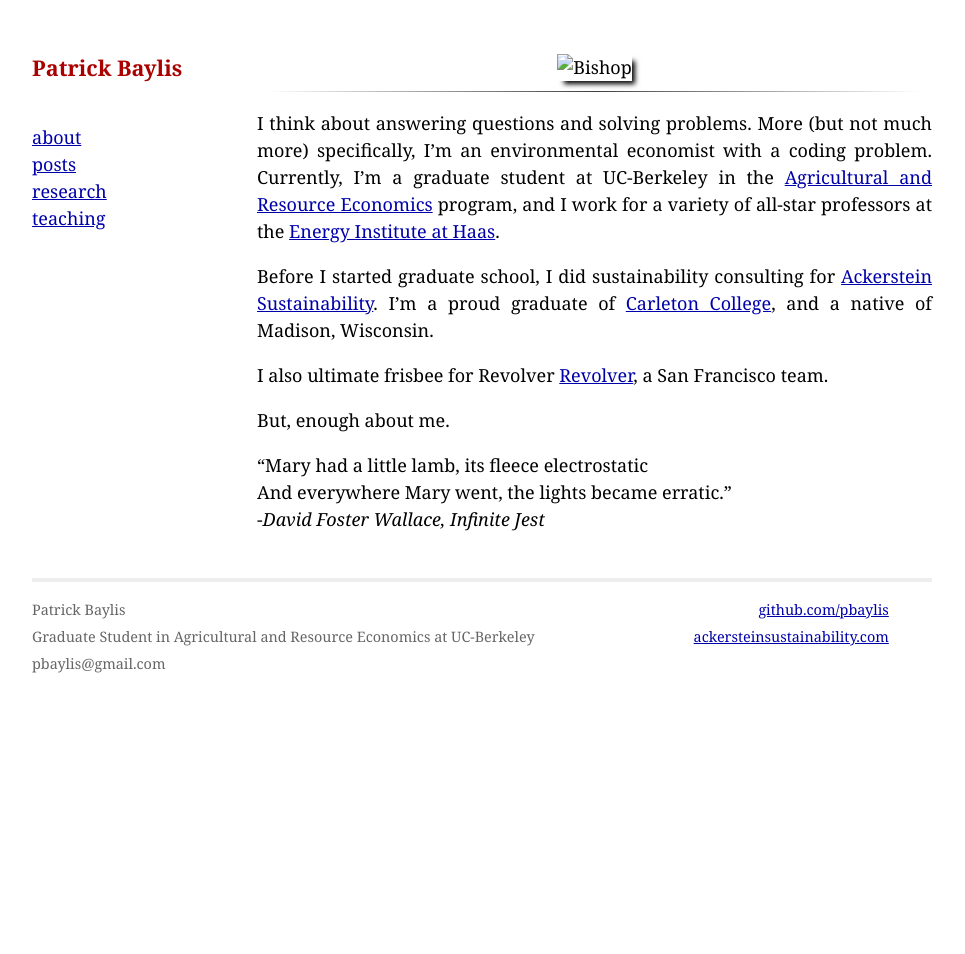
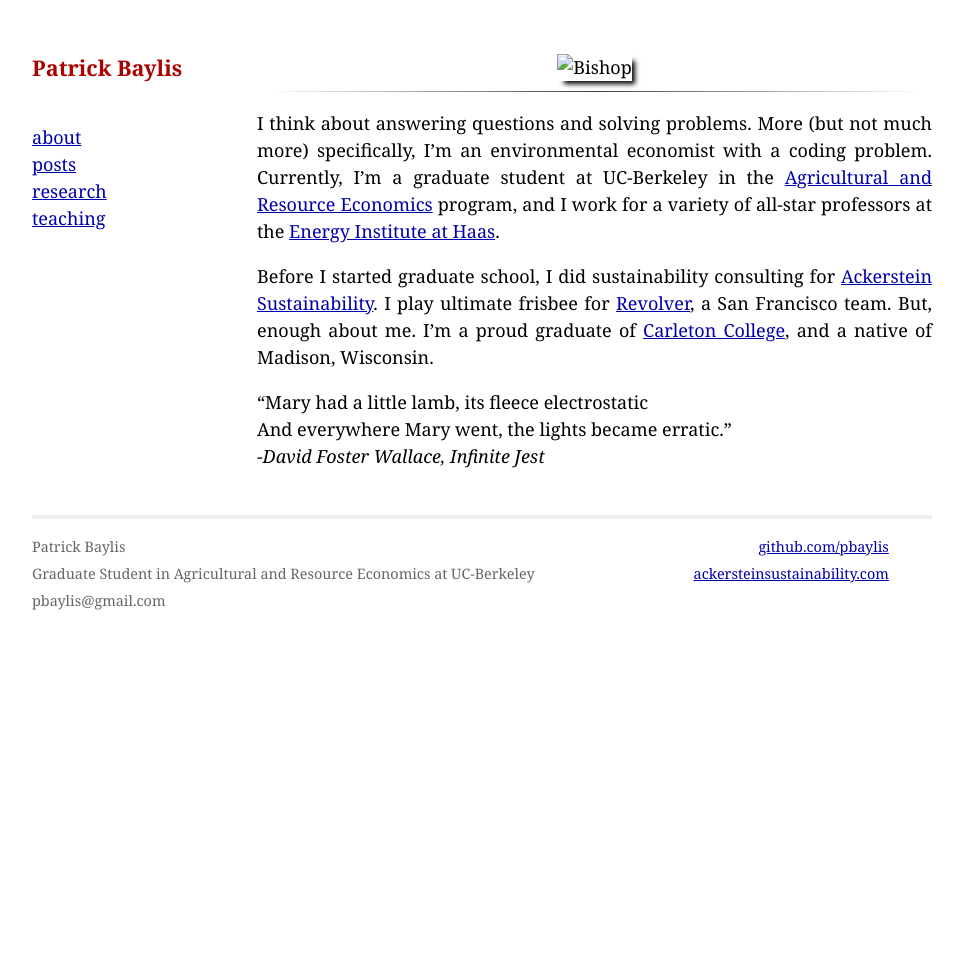
Before and after one commit to pbaylis/pbaylis.github.io, a Jekyll site: the page built from about.markdown, in a window 1280 px wide. Shown: the whole page, without its empty margins (158-1123 px from the left). Built offline with Jekyll 4.4.1, drawn with Linux system fonts in a browser that asks for light colours; Markdown is read by kramdown in place of the engine named in the settings.

Commit message:
text updates

```diff
--- a/about.markdown
+++ b/about.markdown
@@ -9,11 +9,9 @@ title: Patrick Baylis | about
 ***
 I think about answering questions and solving problems. More (but not much more) specifically, I'm an environmental economist with a coding problem. Currently, I'm a graduate student at UC-Berkeley in the [Agricultural and Resource Economics](http://areweb.berkeley.edu) program, and I work for a variety of all-star professors at the [Energy Institute at Haas](https://ei.haas.berkeley.edu).
 
-Before I started graduate school, I did sustainability consulting for [Ackerstein Sustainability](http://www.ackersteinsustainability.com). I'm a proud graduate of [Carleton College](http://www.carleton.edu), and a native of Madison, Wisconsin.
+Before I started graduate school, I did sustainability consulting for [Ackerstein Sustainability](http://www.ackersteinsustainability.com). I play ultimate frisbee for [Revolver](http://www.revolverultimate.com), a San Francisco team. But, enough about me. I'm a proud graduate of [Carleton College](http://www.carleton.edu), and a native of Madison, Wisconsin.
 
-I also ultimate frisbee for Revolver [Revolver](http://www.revolverultimate.com), a San Francisco team.
 
-But, enough about me.
 
 “Mary had a little lamb, its fleece electrostatic <br>
 And everywhere Mary went, the lights became erratic.” <br>
--- a/research.markdown
+++ b/research.markdown
@@ -13,11 +13,13 @@ My work is primarily recognizable as environmental economics with a focus on hum
 **Working Papers**
 
 *_Refinery pollution and respiratory health_*
+
 Petroleum refining is a significant source of air pollutants. Using confidential health data and an original dataset on refinery outages, I estimate the short-term effect of refinery emissions on hospital admissions for respiratory issues.
 
 ***
 
 *_Happiness and temperature_*
+
 Using data from Twitter, Google Trends, and over a million archived blog posts, I nonparametrically estimate the happiness response function to temperature, with implications for climate change policy and the literature on temperature and conflict.
 
 ***
@@ -27,6 +29,7 @@ Using data from Twitter, Google Trends, and over a million archived blog posts,
 ***
 
 *_Critical gas: measuring the bicycle use response to gas prices_*
+
 An increase in the price of gasoline causes both the number of bicycle riders and the interest in bicycling to increase. I use two datasets to identify the causal effect of changes in the price of gasoline on the level of bicycling in a city.
 
 ***
```
